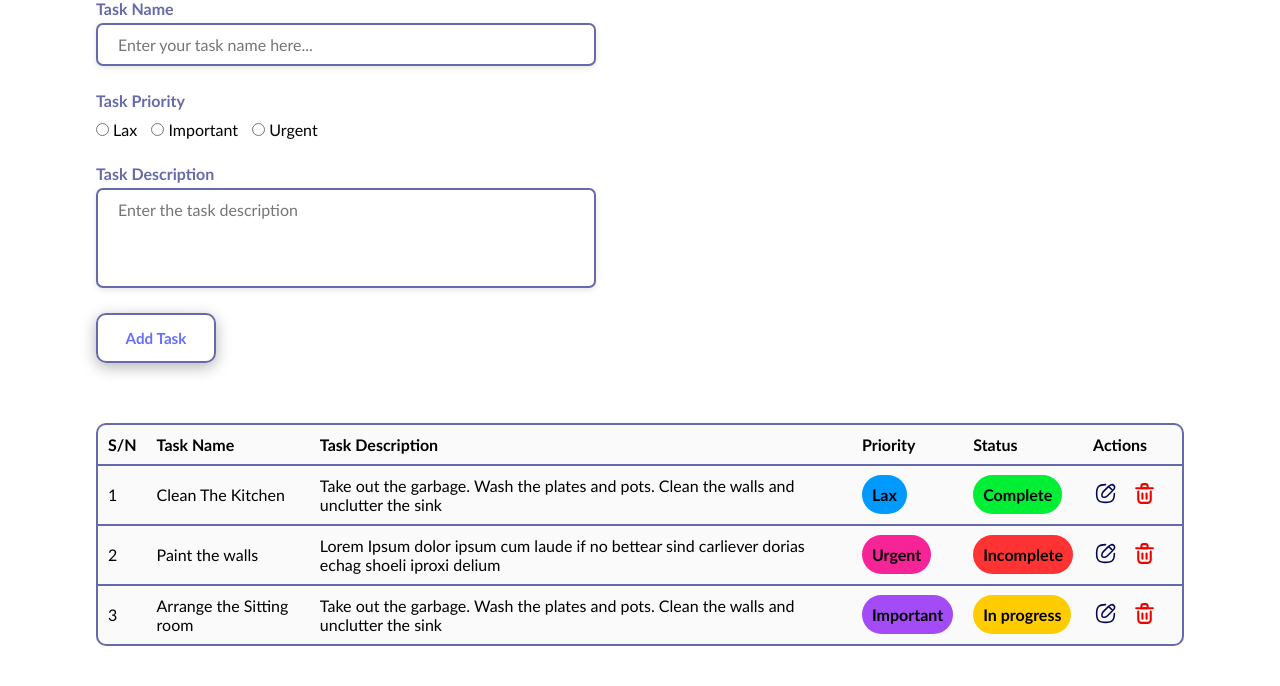
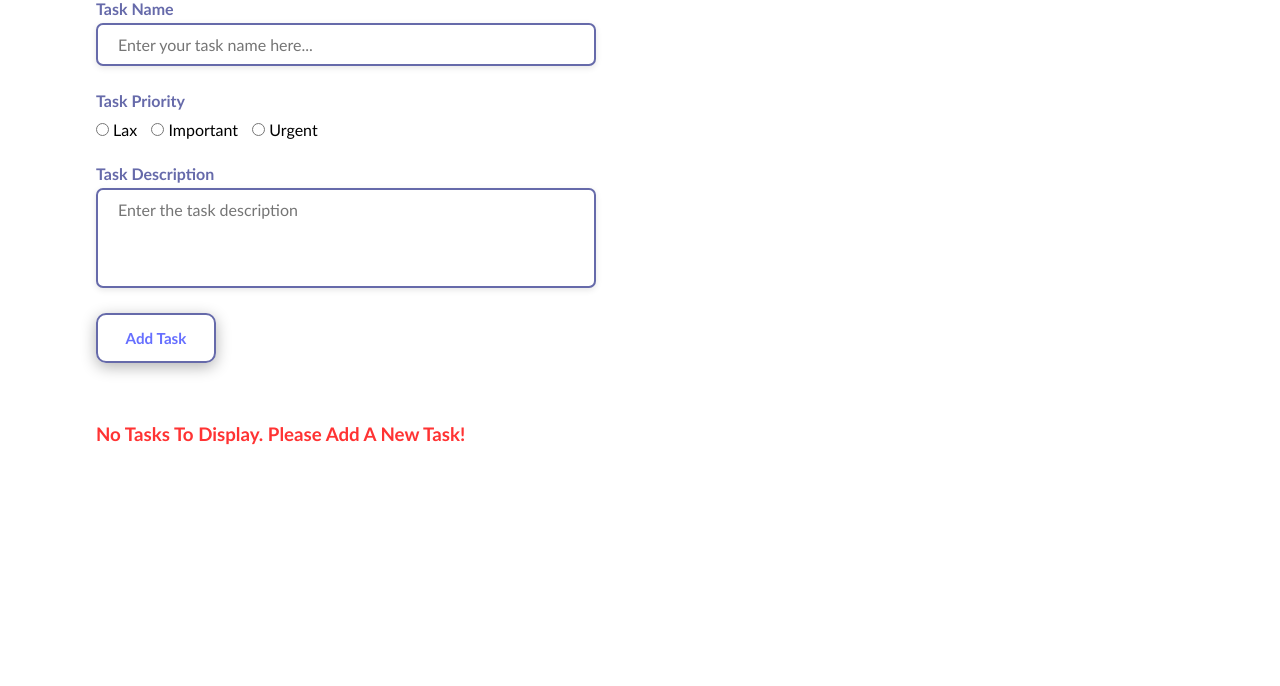
Before and after one commit to Tom-Okafor/simple-php-task-manager, a PHP site: page / in a window 1280 px wide. Shown: the part 259-945 px from the top of the page. After the commit the page ends 704 px from the top, so only its background shows below. Run offline with PHP 8.4, Linux system fonts and the light colour scheme.

Commit message:
feat: display task list table conditionally and display heading text if no tasks have been added.

```diff
--- a/index.php
+++ b/index.php
@@ -46,6 +46,7 @@
         </section>
 
         <section class="task-list">
+            <?php if (isset($task_data) && !empty($task_data)) {?>
             <table cellspacing="0">
                 <thead>
                     <tr>
@@ -93,6 +94,9 @@
                     </tr>
                 </tbody>
             </table>
+            <?php } else {
+                echo '<h3 class="task-list-error">No tasks to display. Please add a new task!</h3>';
+            }?>
         </section>
     </main>
     <footer></footer>
--- a/styles.css
+++ b/styles.css
@@ -40,7 +40,7 @@ header span {
 
 main {
     margin-block: 40px;
-    width: min(85vw, 1200px);
+    width: min(85vw, 1440px);
     margin-inline: auto;
 }
 
@@ -352,3 +352,9 @@ td:not(td:last-child):hover {
 }
 
 }
+
+.task-list-error {
+    text-transform: capitalize;
+    color: #ff3333;
+    font-weight: 700;
+}
```
